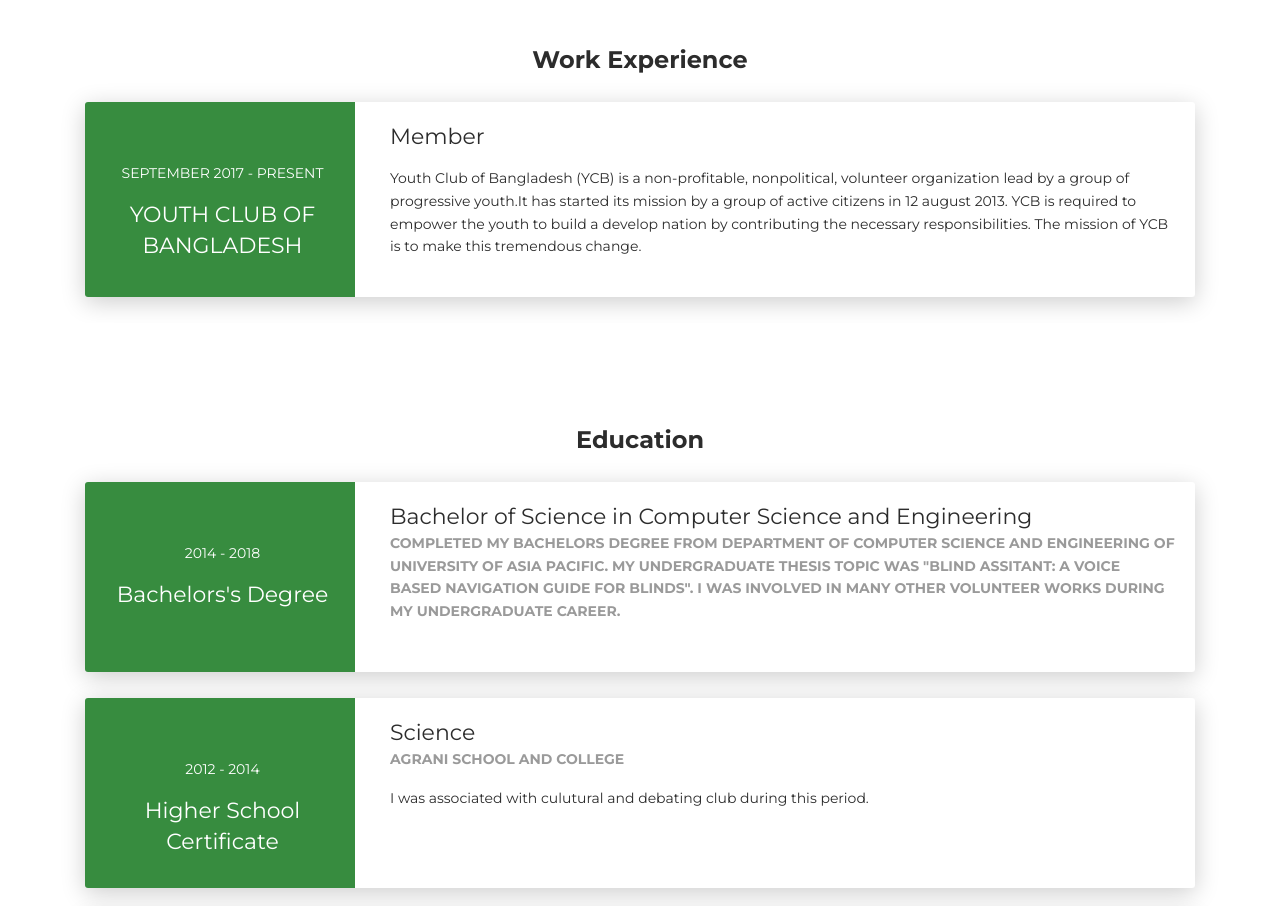
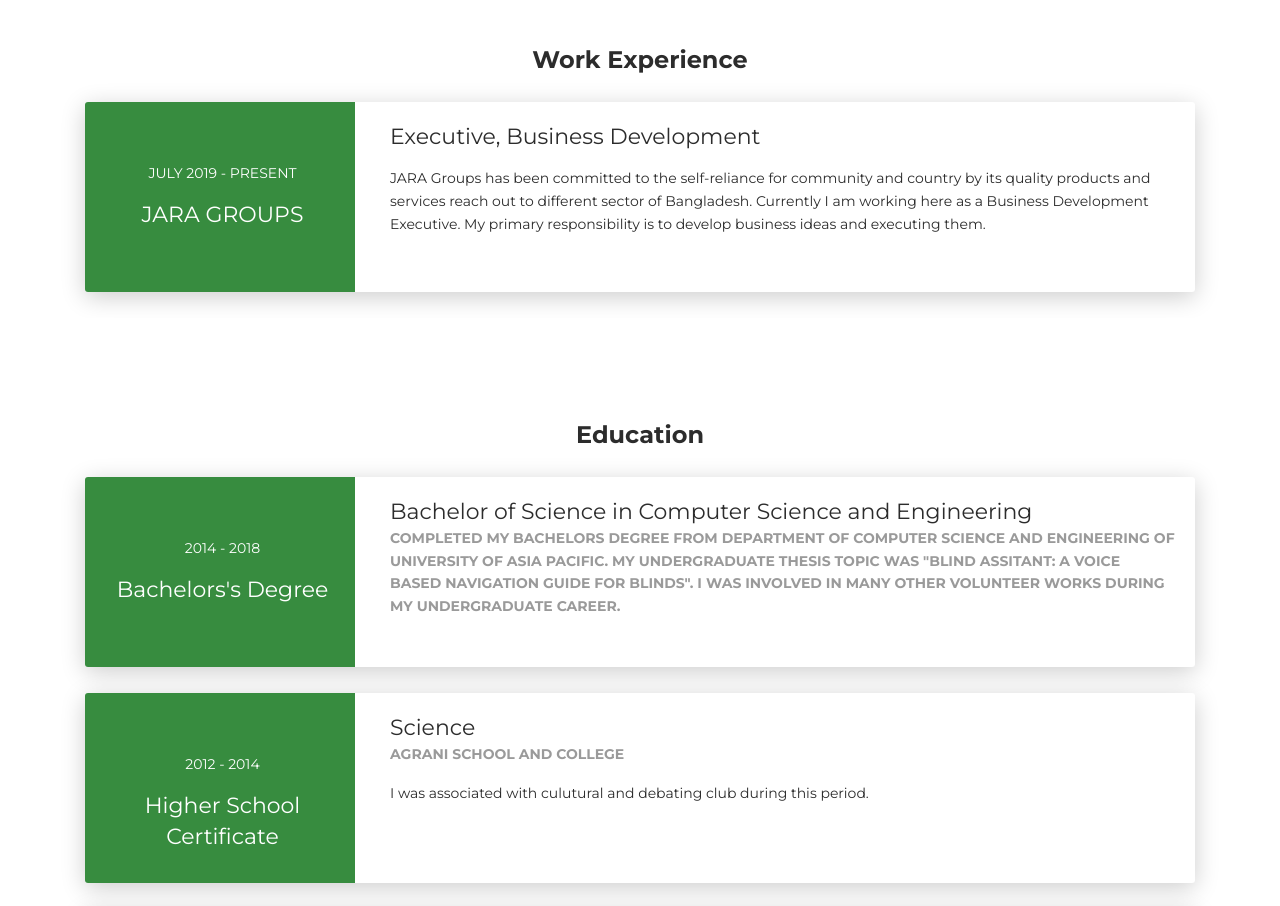
Before and after one commit to zinniakhan/zinniakhan.github.io, a plain HTML site: page index.html in a window 1280 px wide. Shown: the part 2560-3466 px from the top of the page. Drawn offline with Linux system fonts and the light colour scheme.

Commit message:
Update index.html

```diff
--- a/index.html
+++ b/index.html
@@ -293,14 +293,14 @@
       <div class="row">
         <div class="col-md-3 bg-primary" data-aos="fade-right" data-aos-offset="50" data-aos-duration="500">
           <div class="card-body cc-experience-header">
-            <p>September 2017 - Present</p>
-            <div class="h5">Youth Club of Bangladesh</div>
+            <p>July 2019 - Present</p>
+            <div class="h5">Jara Groups</div>
           </div>
         </div>
         <div class="col-md-9" data-aos="fade-left" data-aos-offset="50" data-aos-duration="500">
           <div class="card-body">
-            <div class="h5">Member</div>
-            <p>Youth Club of Bangladesh (YCB) is a non-profitable, nonpolitical, volunteer organization lead by a group of progressive youth.It has started its mission by a group of active citizens in 12 august 2013. YCB is required to empower the youth to build a develop nation by contributing the necessary responsibilities. The mission of YCB is to make this tremendous change.</p>
+            <div class="h5">Executive, Business Development</div>
+            <p>JARA Groups has been committed to the self-reliance for community and country by its quality products and services reach out to different sector of Bangladesh. Currently I am working here as a Business Development Executive. My primary responsibility is to develop business ideas and executing them.</p>
           </div>
         </div>
       </div>
```
